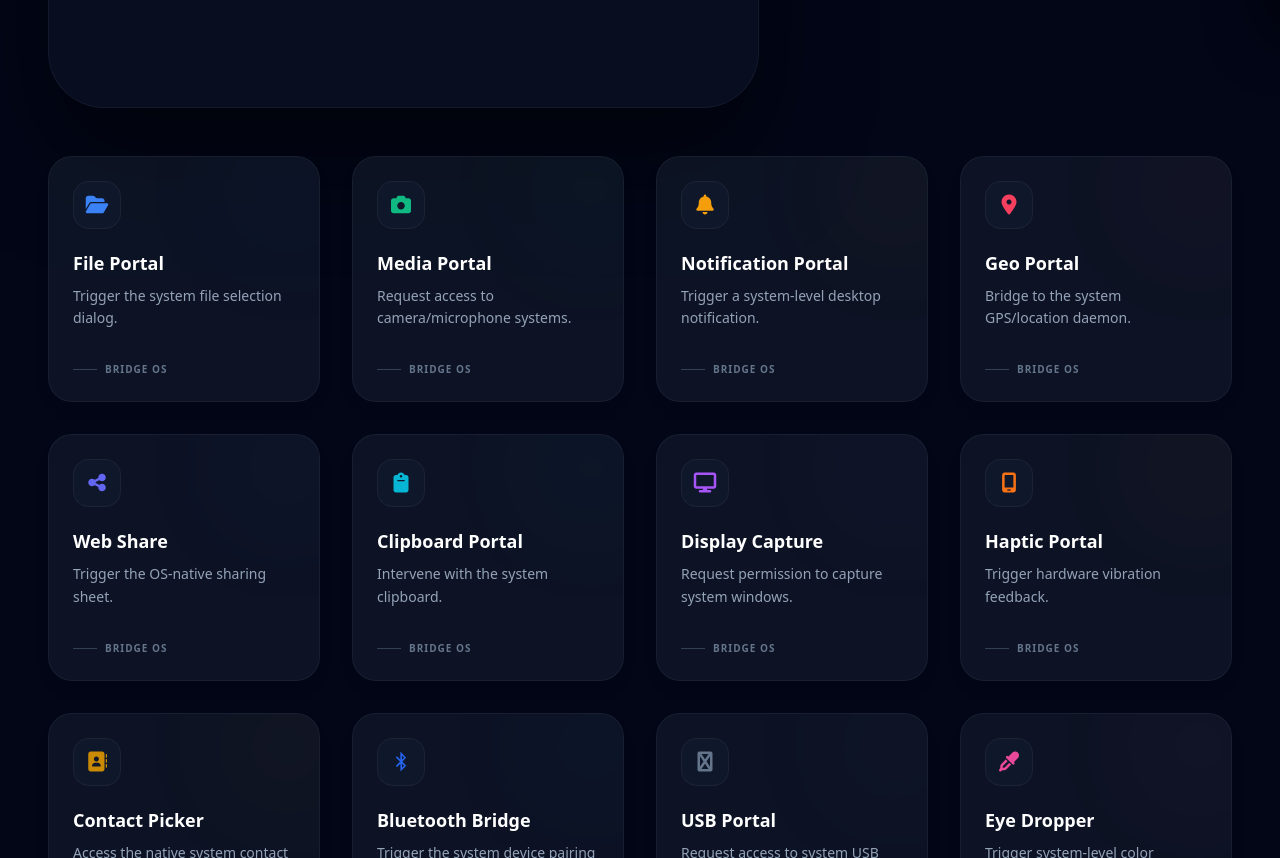
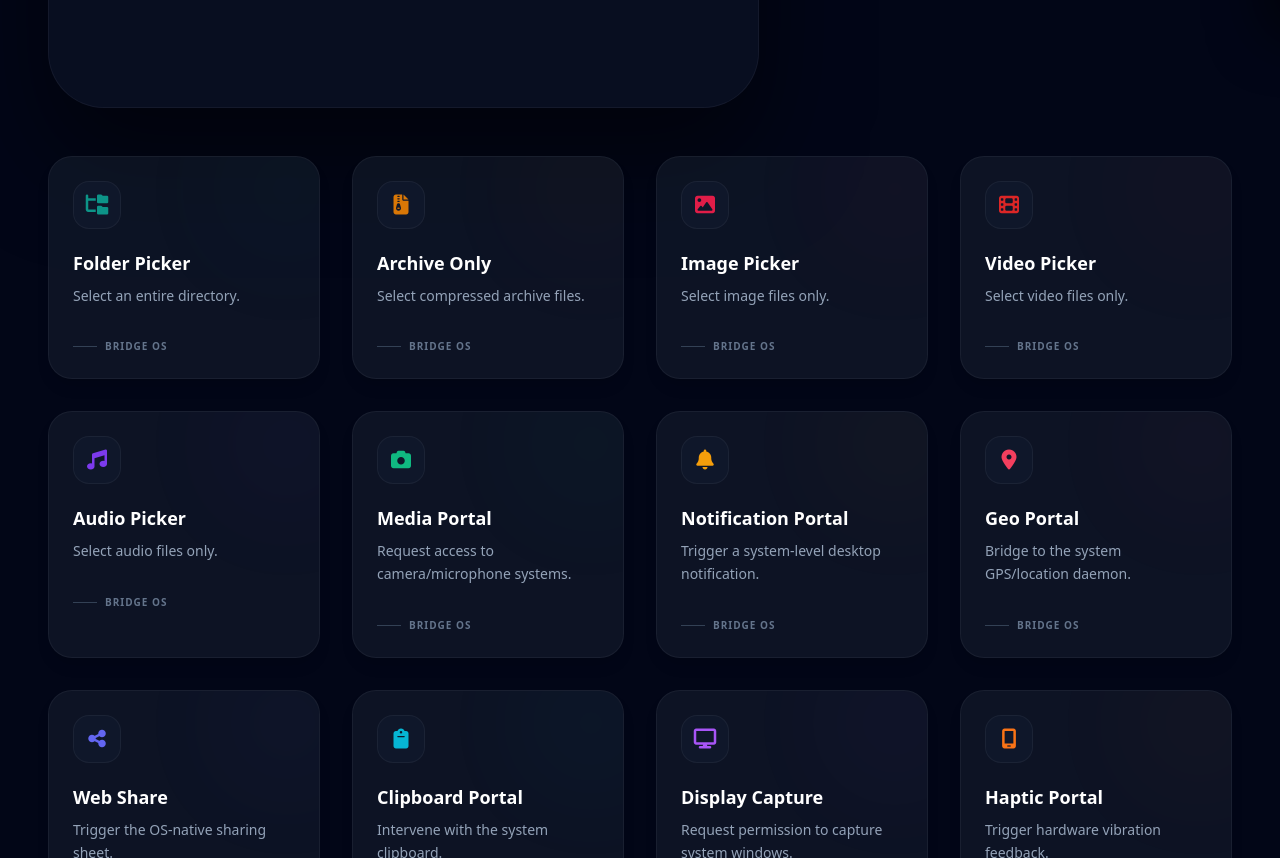
Before and after one commit to JDKamalakar/System-Portal-Explorer, a React (Vite) app: page / in a window 1280 px wide. Shown: the part 760-1618 px from the top of the page. Built offline with nearby package versions, Linux system fonts and the light colour scheme.

Commit message:
Adding More Portals

```diff
--- a/App.tsx
+++ b/App.tsx
@@ -4,7 +4,11 @@ import AIPanel from './components/AIPanel';
 import { PortalFeature, SystemStatus } from './types';
 
 const features: PortalFeature[] = [
-  { id: 'file', name: 'File Portal', description: 'Trigger the system file selection dialog.', icon: 'fa-solid fa-folder-open', color: 'bg-blue-500' },
+  { id: 'folder', name: 'Folder Picker', description: 'Select an entire directory.', icon: 'fa-solid fa-folder-tree', color: 'bg-teal-600' },
+  { id: 'archive', name: 'Archive Only', description: 'Select compressed archive files.', icon: 'fa-solid fa-file-zipper', color: 'bg-amber-600' },
+  { id: 'image', name: 'Image Picker', description: 'Select image files only.', icon: 'fa-solid fa-image', color: 'bg-rose-600' },
+  { id: 'video', name: 'Video Picker', description: 'Select video files only.', icon: 'fa-solid fa-film', color: 'bg-red-600' },
+  { id: 'audio', name: 'Audio Picker', description: 'Select audio files only.', icon: 'fa-solid fa-music', color: 'bg-violet-600' },
   { id: 'camera', name: 'Media Portal', description: 'Request access to camera/microphone systems.', icon: 'fa-solid fa-camera', color: 'bg-emerald-500' },
   { id: 'notification', name: 'Notification Portal', description: 'Trigger a system-level desktop notification.', icon: 'fa-solid fa-bell', color: 'bg-amber-500' },
   { id: 'location', name: 'Geo Portal', description: 'Bridge to the system GPS/location daemon.', icon: 'fa-solid fa-location-dot', color: 'bg-rose-500' },
@@ -27,7 +31,7 @@ const App: React.FC = () => {
   const [log, setLog] = useState<string[]>([]);
   const [isTestingAll, setIsTestingAll] = useState(false);
   const videoRef = useRef<HTMLVideoElement>(null);
-  const fileInputRef = useRef<HTMLInputElement>(null);
+  // Replaced generic fileInputRef with dynamic handling
 
   const addLog = (msg: string) => {
     setLog(prev => [`[${new Date().toLocaleTimeString()}] ${msg}`, ...prev].slice(0, 50));
@@ -59,6 +63,28 @@ const App: React.FC = () => {
     };
   }, []);
 
+  const triggerFilePortal = (options: { accept?: string; directory?: boolean } = {}) => {
+    const input = document.createElement('input');
+    input.type = 'file';
+    if (options.accept) input.accept = options.accept;
+    if (options.directory) {
+      input.setAttribute('webkitdirectory', '');
+      input.setAttribute('directory', '');
+    }
+
+    input.onchange = (e: any) => {
+      const files = e.target.files;
+      if (files && files.length > 0) {
+        if (options.directory) {
+          addLog(`Folder Selected: ${files.length} files in directory.`);
+        } else {
+          addLog(`File Selected: ${files[0].name} (${(files[0].size / 1024).toFixed(1)} KB)`);
+        }
+      }
+    };
+    input.click();
+  };
+
   const triggerPortal = useCallback(async (id: string) => {
     setActivePortal(id);
     addLog(`Initiating ${id} portal...`);
@@ -66,7 +92,22 @@ const App: React.FC = () => {
     try {
       switch (id) {
         case 'file':
-          fileInputRef.current?.click();
+          triggerFilePortal();
+          break;
+        case 'folder':
+          triggerFilePortal({ directory: true });
+          break;
+        case 'archive':
+          triggerFilePortal({ accept: '.zip,.rar,.7z,.tar,.gz,.bz2' });
+          break;
+        case 'image':
+          triggerFilePortal({ accept: 'image/*' });
+          break;
+        case 'video':
+          triggerFilePortal({ accept: 'video/*' });
+          break;
+        case 'audio':
+          triggerFilePortal({ accept: 'audio/*' });
           break;
         case 'camera':
           const stream = await navigator.mediaDevices.getUserMedia({ video: true, audio: true });
@@ -134,7 +175,6 @@ const App: React.FC = () => {
 
   return (
     <div className="relative min-h-screen bg-slate-950 text-slate-100 selection:bg-blue-500/30">
-      <input type="file" ref={fileInputRef} className="hidden" onChange={(e) => addLog(`File: ${e.target.files?.[0]?.name}`)} />
 
       <main className="p-6 lg:p-12 max-w-[1600px] mx-auto w-full">
         {/* Cinematic Header with Elevation */}
@@ -170,8 +210,8 @@ const App: React.FC = () => {
               onClick={testAll}
               disabled={isTestingAll}
               className={`group flex items-center gap-4 px-10 py-5 rounded-3xl font-black text-xs tracking-widest uppercase transition-all shadow-2xl ${isTestingAll
-                  ? 'bg-slate-800 text-slate-500'
-                  : 'bg-gradient-to-br from-blue-600 to-indigo-700 hover:scale-105 hover:shadow-blue-500/40 active:scale-95'
+                ? 'bg-slate-800 text-slate-500'
+                : 'bg-gradient-to-br from-blue-600 to-indigo-700 hover:scale-105 hover:shadow-blue-500/40 active:scale-95'
                 }`}
             >
               <i className={`fa-solid ${isTestingAll ? 'fa-circle-notch fa-spin' : 'fa-bolt'}`}></i>
```
